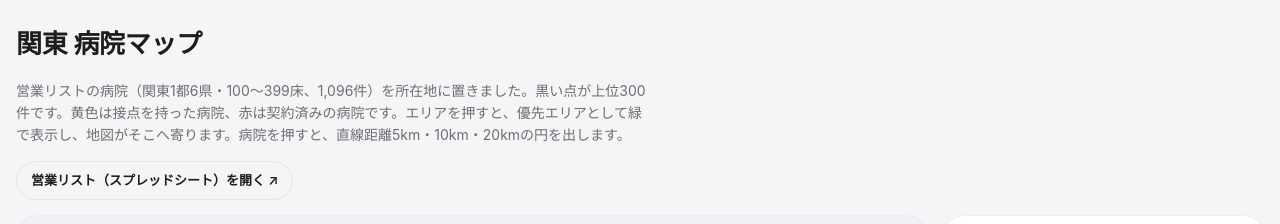
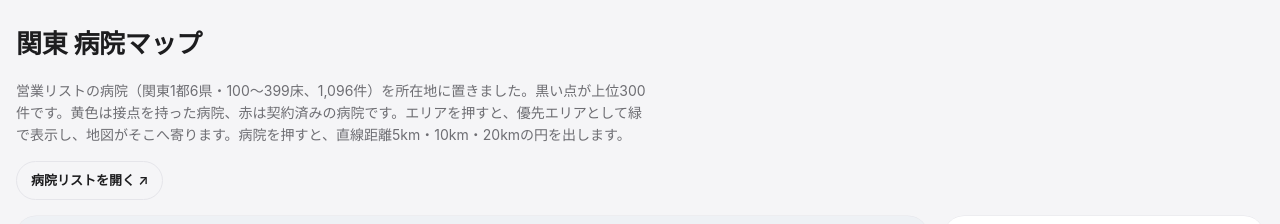
Before and after one commit to unouinc/nasuri, a plain HTML site: page map/index.html in a window 1280 px wide. Shown: the top 224 px of the page. Drawn offline with nearby package versions, Linux system fonts and the light colour scheme.

Commit message:
リンクの文言を「病院リストを開く」に変更
Co-Authored-By: Claude Opus 5.5 <noreply@anthropic.com>
Claude-Session: https://claude.ai/code/session_01MivGLrktcrwpXDoHBMrtga

```diff
--- a/map/index.html
+++ b/map/index.html
@@ -83,7 +83,7 @@ button:focus-visible{outline:2px solid var(--ink);outline-offset:2px}
 <div class="wrap">
   <h1>関東 病院マップ</h1>
   <p class="lead">営業リストの病院（関東1都6県・100〜399床、1,096件）を所在地に置きました。黒い点が上位300件です。黄色は接点を持った病院、赤は契約済みの病院です。エリアを押すと、優先エリアとして緑で表示し、地図がそこへ寄ります。病院を押すと、直線距離5km・10km・20kmの円を出します。</p>
-  <a class="sheetlink" href="https://docs.google.com/spreadsheets/d/1Ra2XN10wFjfHKAJEOdAlcDn7znY4pDnZzD1OuhHSrBs/edit?gid=5001#gid=5001" target="_blank" rel="noopener">営業リスト（スプレッドシート）を開く ↗</a>
+  <a class="sheetlink" href="https://docs.google.com/spreadsheets/d/1Ra2XN10wFjfHKAJEOdAlcDn7znY4pDnZzD1OuhHSrBs/edit?gid=5001#gid=5001" target="_blank" rel="noopener">病院リストを開く ↗</a>
   <div class="main">
     <div class="mapbox" id="mapbox">
       <svg id="map" viewBox="0 0 1000 820" role="img" aria-label="関東の病院の位置"></svg>
```
